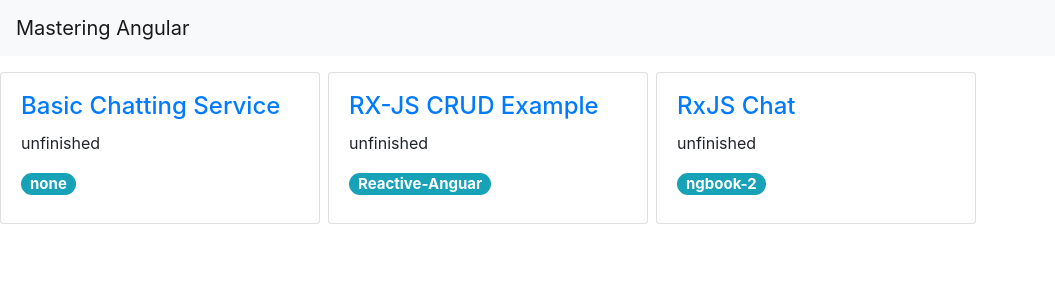
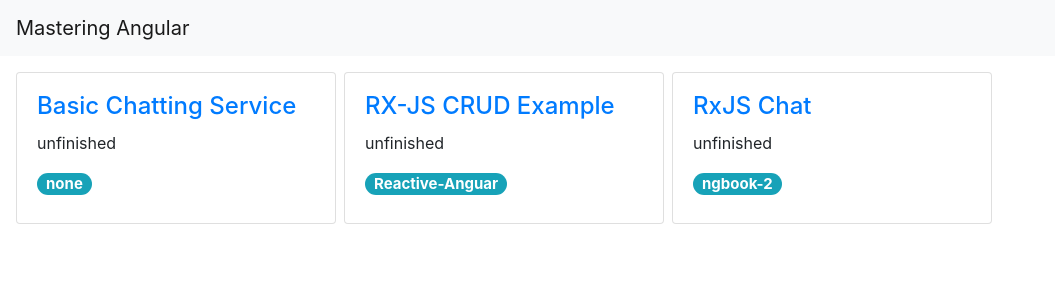
Before and after one commit to karocksjoelee/angular-learn-notes, an Angular app: page / in a window 1280 px wide. Shown: the top 300 px of the page, without its empty margins (0-1055 px from the left). Built offline with nearby package versions, Linux system fonts and the light colour scheme.

Commit message:
[Angular] Content Styling Adjust

```diff
--- a/src/app/content/content.component.css
+++ b/src/app/content/content.component.css
@@ -3,5 +3,5 @@
   grid-template-columns: repeat(4,1fr);
   grid-gap: 0.5em;
   margin-top: 1em;
-  justify-items: center;
+  margin-left: 1em;
 }
```
